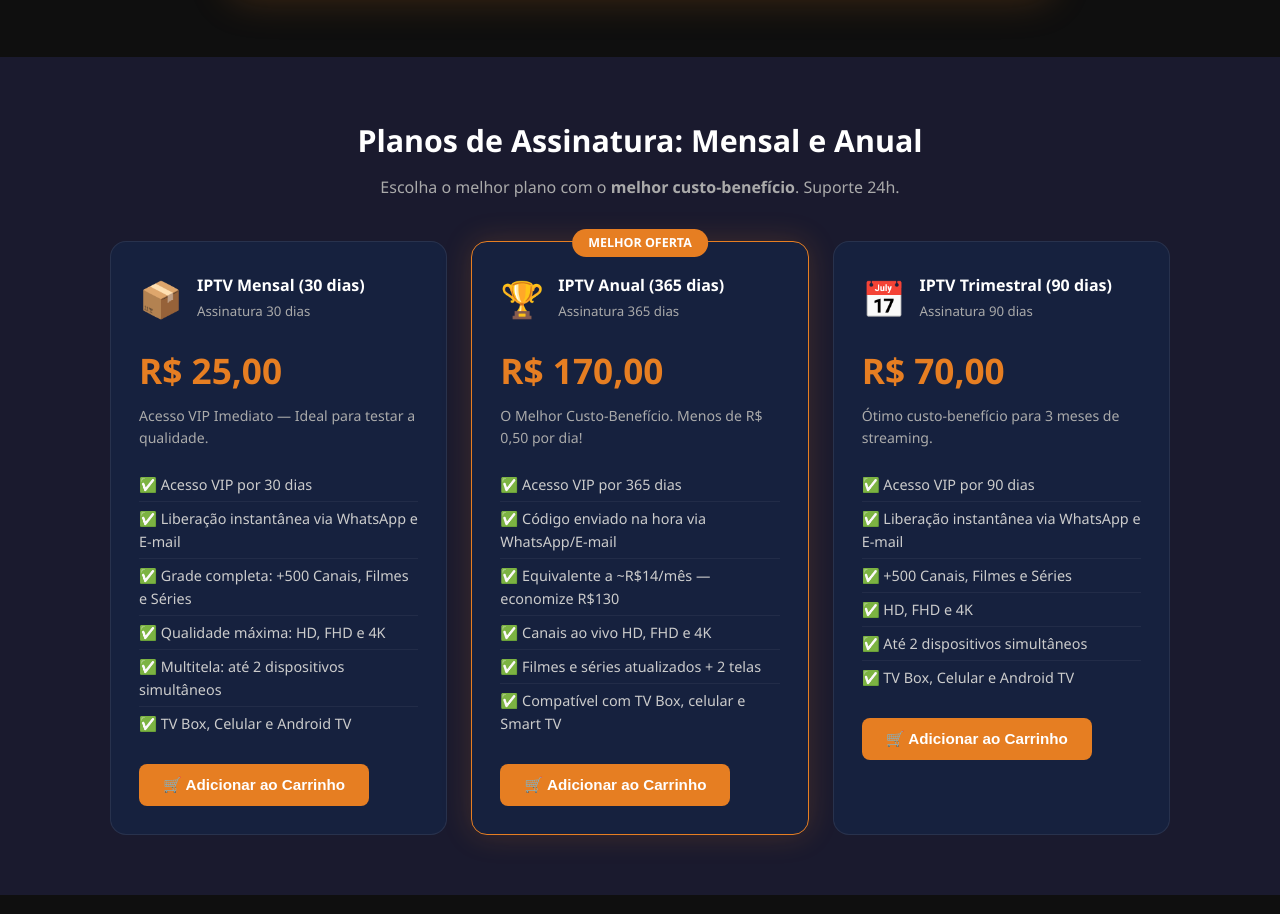
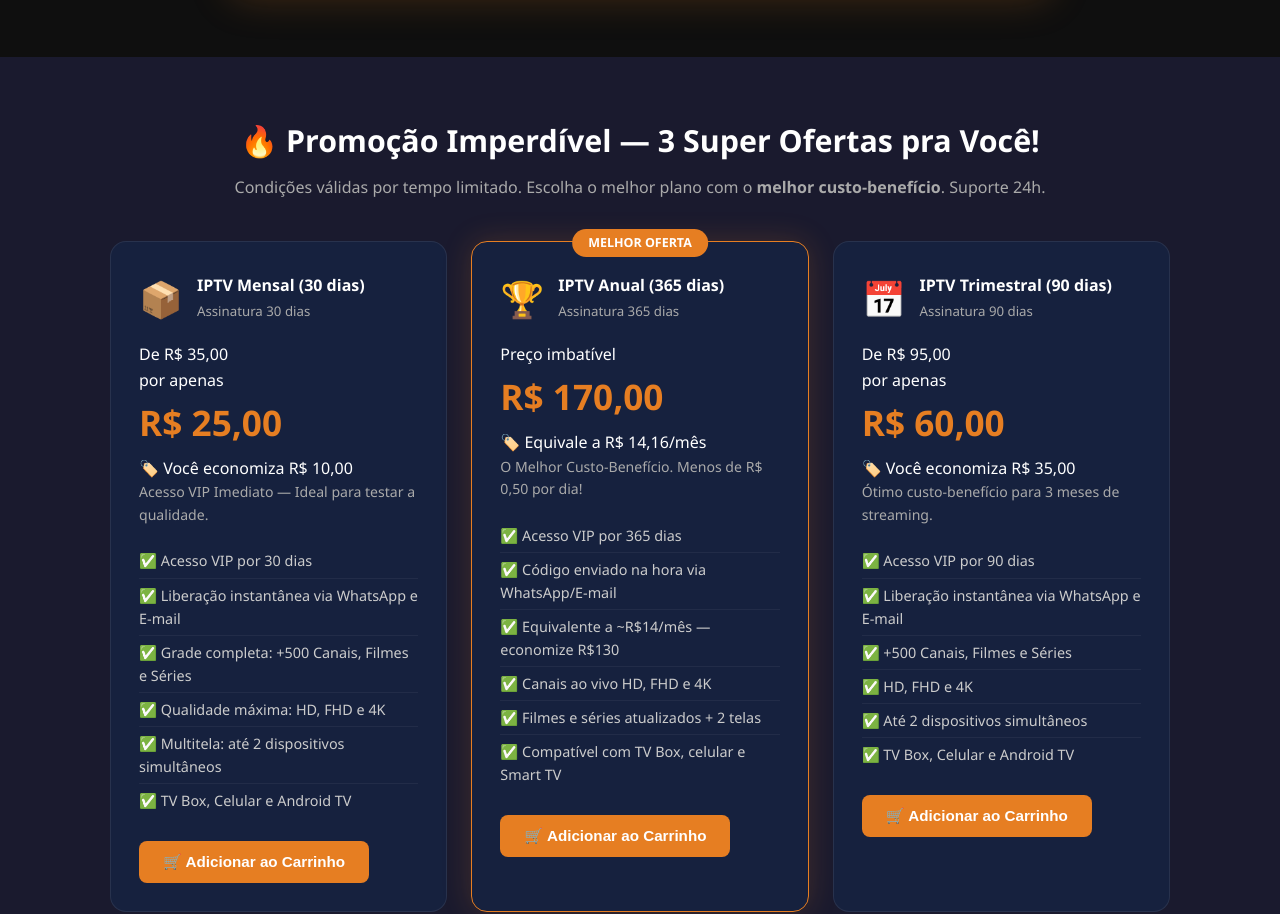
Before and after one commit to gabrielhenrique1273/IPTV, a plain HTML site: page index.html in a window 1280 px wide. Shown: the part 1211-2125 px from the top of the page. Drawn offline with Linux system fonts and the light colour scheme.

Commit message:
atualização

```diff
--- a/index.html
+++ b/index.html
@@ -117,8 +117,8 @@
   <!-- PLANOS -->
   <section class="planos" id="planos">
     <div class="container">
-      <h2>Planos de Assinatura: Mensal e Anual</h2>
-      <p class="subtitle">Escolha o melhor plano com o <strong>melhor custo-benefício</strong>. Suporte 24h.</p>
+      <h2>🔥 Promoção Imperdível — 3 Super Ofertas pra Você!</h2>
+      <p class="subtitle">Condições válidas por tempo limitado. Escolha o melhor plano com o <strong>melhor custo-benefício</strong>. Suporte 24h.</p>
 
       <div class="cards">
 
@@ -131,7 +131,10 @@
               <small>Assinatura 30 dias</small>
             </div>
           </div>
+          <div class="preco-de">De <span>R$ 35,00</span></div>
+          <div class="preco-por">por apenas</div>
           <div class="preco">R$ 25,00</div>
+          <div class="preco-economia">🏷️ Você economiza R$ 10,00</div>
           <p class="preco-desc">Acesso VIP Imediato — Ideal para testar a qualidade.</p>
           <ul class="features">
             <li>✅ Acesso VIP por 30 dias</li>
@@ -154,7 +157,9 @@
               <small>Assinatura 365 dias</small>
             </div>
           </div>
+          <div class="preco-de">Preço imbatível</div>
           <div class="preco">R$ 170,00</div>
+          <div class="preco-economia">🏷️ Equivale a R$ 14,16/mês</div>
           <p class="preco-desc">O Melhor Custo-Benefício. Menos de R$ 0,50 por dia!</p>
           <ul class="features">
             <li>✅ Acesso VIP por 365 dias</li>
@@ -167,7 +172,7 @@
           <button class="btn-primary" onclick="addToCart('IPTV Anual (365 dias)', 170.00)">🛒 Adicionar ao Carrinho</button>
         </div>
 
-        <!-- PLANO SEMESTRAL -->
+        <!-- PLANO TRIMESTRAL -->
         <div class="card reveal">
           <div class="card-header">
             <div class="card-icon">📅</div>
@@ -176,7 +181,10 @@
               <small>Assinatura 90 dias</small>
             </div>
           </div>
-          <div class="preco">R$ 70,00</div>
+          <div class="preco-de">De <span>R$ 95,00</span></div>
+          <div class="preco-por">por apenas</div>
+          <div class="preco">R$ 60,00</div>
+          <div class="preco-economia">🏷️ Você economiza R$ 35,00</div>
           <p class="preco-desc">Ótimo custo-benefício para 3 meses de streaming.</p>
           <ul class="features">
             <li>✅ Acesso VIP por 90 dias</li>
@@ -186,7 +194,7 @@
             <li>✅ Até 2 dispositivos simultâneos</li>
             <li>✅ TV Box, Celular e Android TV</li>
           </ul>
-          <button class="btn-primary" onclick="addToCart('IPTV Semestral (90 dias)', 70.00)">🛒 Adicionar ao Carrinho</button>
+          <button class="btn-primary" onclick="addToCart('IPTV Trimestral (90 dias)', 60.00)">🛒 Adicionar ao Carrinho</button>
         </div>
 
       </div>
```
